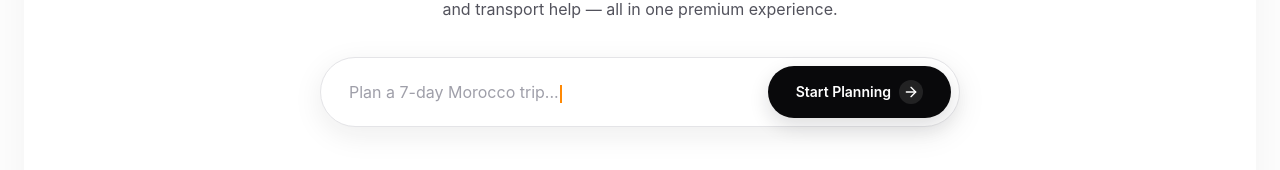
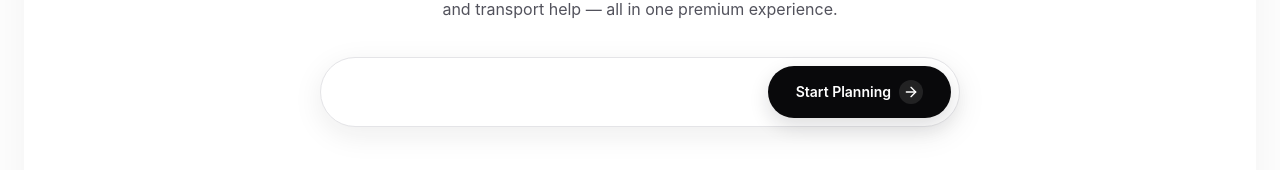
Before and after one commit to niaalae/hackathon, a React (Vite) app in the folder frontend/: page / in a window 1280 px wide. Shown: the part 452-622 px from the top of the page. Built offline with nearby package versions, Linux system fonts and the light colour scheme.

Commit message:
input in the hero section white effect and fix image

```diff
--- a/frontend/src/components/Hero.tsx
+++ b/frontend/src/components/Hero.tsx
@@ -1,6 +1,6 @@
 'use client'
 
-import { useEffect, useState, useCallback } from 'react'
+import { useEffect, useState } from 'react'
 import { ArrowRight } from 'lucide-react'
 
 const travelImages = [
@@ -85,39 +85,28 @@ function ImageCard({ src, alt, className }: { src: string; alt: string; classNam
   )
 }
 
-function TypingPlaceholder() {
+function FadePlaceholder() {
   const [currentIndex, setCurrentIndex] = useState(0)
-  const [displayText, setDisplayText] = useState('')
-  const [isDeleting, setIsDeleting] = useState(false)
-
-  const tick = useCallback(() => {
-    const fullText = placeholders[currentIndex]
-    if (!isDeleting) {
-      setDisplayText(fullText.substring(0, displayText.length + 1))
-      if (displayText.length + 1 === fullText.length) {
-        setTimeout(() => setIsDeleting(true), 1800)
-        return
-      }
-    } else {
-      setDisplayText(fullText.substring(0, displayText.length - 1))
-      if (displayText.length - 1 === 0) {
-        setIsDeleting(false)
-        setCurrentIndex((prev) => (prev + 1) % placeholders.length)
-        return
-      }
-    }
-  }, [displayText, isDeleting, currentIndex])
+  const [visible, setVisible] = useState(true)
 
   useEffect(() => {
-    const speed = isDeleting ? 30 : 60
-    const timer = setTimeout(tick, speed)
-    return () => clearTimeout(timer)
-  }, [tick, isDeleting])
+    const cycle = () => {
+      setVisible(false)
+      setTimeout(() => {
+        setCurrentIndex((prev) => (prev + 1) % placeholders.length)
+        setVisible(true)
+      }, 500)
+    }
+    const interval = setInterval(cycle, 3000)
+    return () => clearInterval(interval)
+  }, [])
 
   return (
-    <span className="pointer-events-none select-none text-zinc-400">
-      {displayText}
-      <span className="inline-block w-[2px] h-[18px] bg-orange-400 align-middle ml-[1px] animate-pulse" />
+    <span
+      className="pointer-events-none select-none text-zinc-400 transition-opacity duration-500 ease-in-out"
+      style={{ opacity: visible ? 1 : 0 }}
+    >
+      {placeholders[currentIndex]}
     </span>
   )
 }
@@ -169,7 +158,7 @@ export default function Hero() {
                   />
                   {!query && (
                     <div className="absolute inset-0 flex items-center px-5 pointer-events-none">
-                      <TypingPlaceholder />
+                      <FadePlaceholder />
                     </div>
                   )}
                 </div>
@@ -195,7 +184,7 @@ export default function Hero() {
                   />
                   {!query && (
                     <div className="absolute inset-0 flex items-center pl-5 pointer-events-none">
-                      <TypingPlaceholder />
+                      <FadePlaceholder />
                     </div>
                   )}
                 </div>
```
